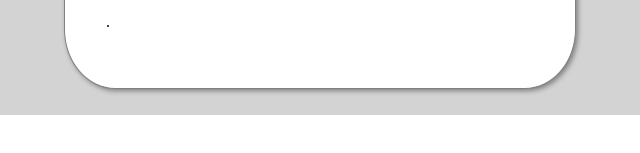
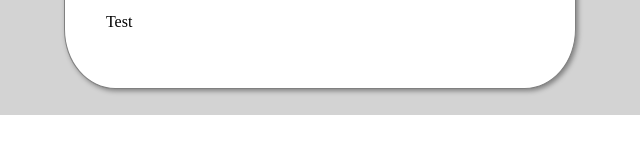
Before and after one commit to mGrzanek/git-learning, a website: page index.html in a window 1280 px wide. Shown: the part 533-686 px from the top of the page, 320-960 px from the left. Drawn offline with Linux system fonts and the light colour scheme.

Commit message:
Update paragraph

```diff
--- a/index.html
+++ b/index.html
@@ -39,7 +39,7 @@
                     Luck ain't enough, you've got to make your own breaks.<br>
                     It's my life!
                 </p>
-                <p>.</p>
+                <p>Test</p>
             </div>
         </div>
     </section>
```
